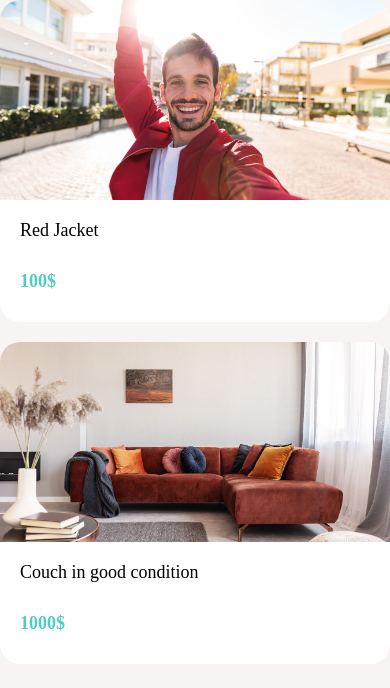
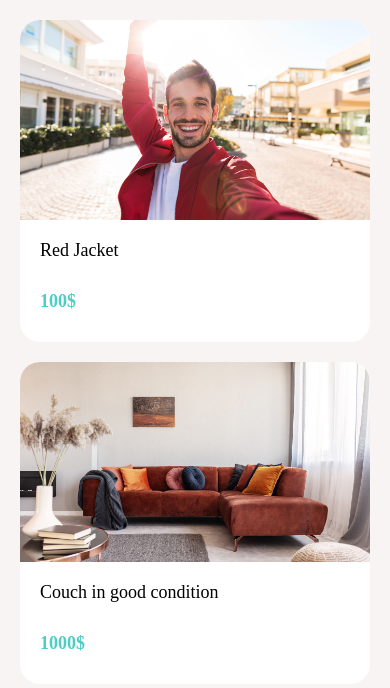
Before and after one commit to zahid2022skipq/ecommerceapp, a React Native app: screen / in a window 390 px wide. Shown: the top 688 px of the page. Built offline with nearby package versions, Linux system fonts and the light colour scheme.

Commit message:
Done with Listings Screen

```diff
--- a/app/components/Screen.js
+++ b/app/components/Screen.js
@@ -1,9 +1,13 @@
 import React from "react";
 import Constants from "expo-constants";
-import { SafeAreaView, StyleSheet } from "react-native";
+import { SafeAreaView, StyleSheet, View } from "react-native";
 
 function Screen({ children, style }) {
-  return <SafeAreaView style={[styles.screen, style]}>{children}</SafeAreaView>;
+  return (
+    <SafeAreaView style={[styles.screen, style]}>
+      <View style={style}>{children}</View>
+    </SafeAreaView>
+  );
 }
 
 const styles = StyleSheet.create({
```
